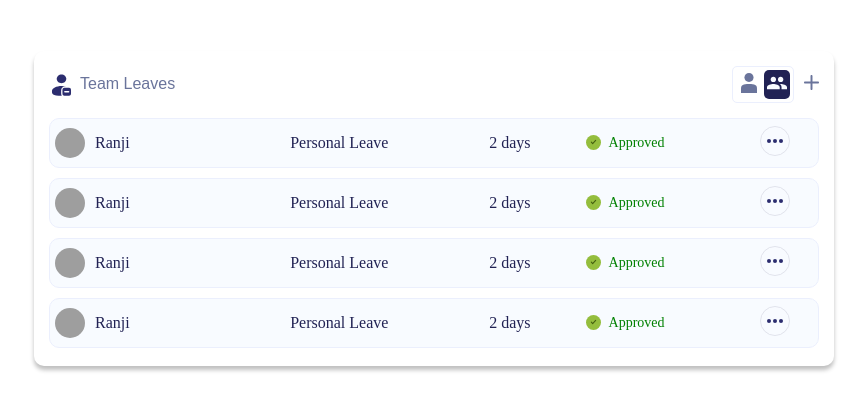
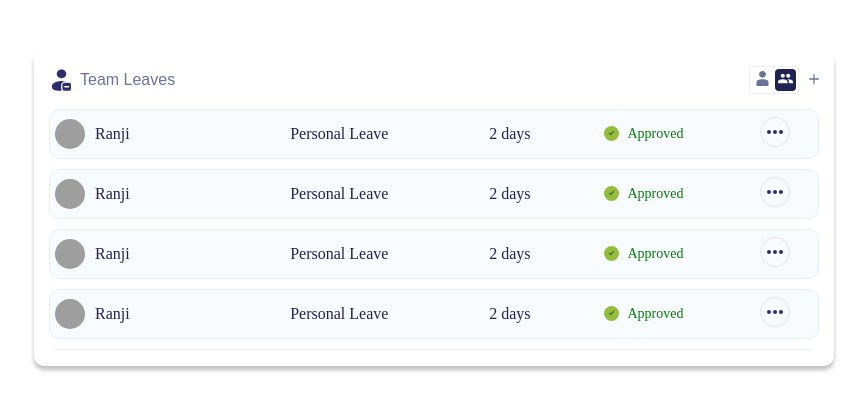
Before and after one commit to NoOne451/Monolith-Intership-Ranjith, an Angular app: page / in a window 1280 px wide. Shown: the part 192-602 px from the top of the page, without its empty margins (206-1073 px from the left). Built offline with nearby package versions, Linux system fonts and the light colour scheme; grey boxes are pictures that could not be loaded; a web font is replaced by a local one.

Commit message:
card design with angular

```diff
--- a/src/app/app.component.css
+++ b/src/app/app.component.css
@@ -1,13 +1,3 @@
-/* :root {
-  --primary: #212254;
-  --secoundary: #6a749b;
-  --secoundaryLight: linear-gradient(0deg, #f8fbff, #f8fbff);
-  --orange: #b08925;
-  --green: #607e1e;
-  --red: #ca3838;
-  --shadow: 0px 4px 4px 0px #00000040;
-  --border: 1px solid #ebeffd;
-} */
 .container {
   width: 100dvw;
   height: 100dvh;
@@ -46,18 +36,18 @@
         gap: 10px;
         .sub-btn-group {
           display: flex;
-          padding: 3px;
+          padding: 2px;
           gap: 2px;
           border: var(--border);
-          border-radius: 5px;
+          border-radius: 4px;
           align-items: center;
           button {
             border: none;
             background: transparent;
-            padding: 3px;
+            padding: 2px 3px;
             img {
-              width: 20px;
-              height: 20px;
+              width: 15px;
+              height: 15px;
               background: transparent;
             }
           }
@@ -66,8 +56,8 @@
           border: none;
           background: transparent;
           img {
-            width: 15px;
-            height: 15px;
+            width: 10px;
+            height: 10px;
             background: transparent;
           }
         }
@@ -85,5 +75,5 @@
 
 .active {
   background: var(--primary) !important;
-  border-radius: 5px;
+  border-radius: 4px;
 }
--- a/src/app/leaveitem/leaveitem.component.css
+++ b/src/app/leaveitem/leaveitem.component.css
@@ -53,6 +53,7 @@
     display: flex;
     width: 20%;
     align-items: center;
+    justify-content: center;
     gap: 8px;
     img {
       display: none;
@@ -60,6 +61,7 @@
       height: 15px;
     }
     span {
+      width: 100%;
       font-family: "futura book";
       color: var(--red);
       font-size: 14px;
@@ -91,6 +93,9 @@
       img {
         display: block;
       }
+      span {
+        width: 60%;
+      }
     }
   }
 }
--- a/src/app/leaveitem/leaveitem.component.html
+++ b/src/app/leaveitem/leaveitem.component.html
@@ -8,6 +8,7 @@
     <span class="leaveTypeLong">{{ item.leaveType }}</span>
   </div>
   <div class="days">{{ item.days }} days</div>
+
   <div class="status">
     @switch (item.status) { @case ("Approved") {
     <img src=",/../assets/icons/Approved Icon.svg" alt="" />
```
Also changed, not shown: 5 other files (tests, documents, lock files or other folders).
